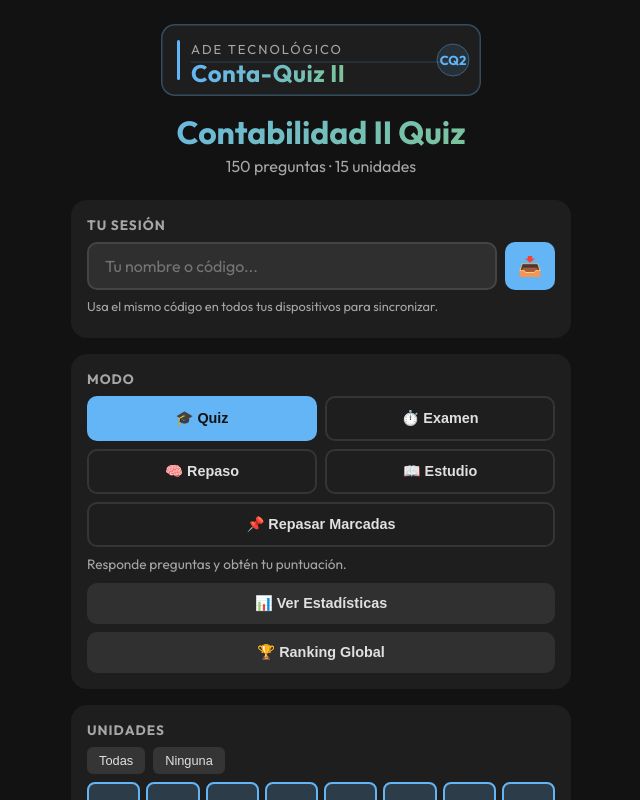
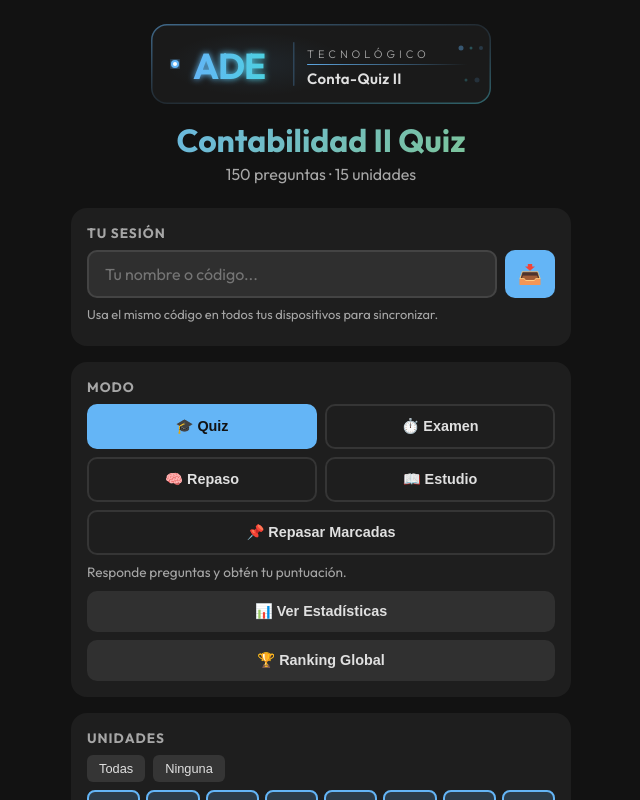
Before and after one commit to carlosHrnndz/quiz-contabilidad-2, a plain HTML site: page index.html in a window 1280 px wide. Shown: the whole page, without its empty margins (319-959 px from the left). Drawn offline with nearby package versions, Linux system fonts and the light colour scheme.

Commit message:
design: premium ADE Tecnológico SVG logo on splash screen
- Glowing 'ADE' in bold blue-to-teal gradient with blur filter
- Vertical divider separating 'ADE' from the right section
- 'TECNOLÓGICO' in light weight with wide letter-spacing
- Fading gradient underline beneath it
- 'Conta-Quiz II' as a clean tagline below
- Decorative floating dots (top-right corner)
- Gradient border on the card (blue top-left to teal bottom-right)
- Soft radial glow behind the wordmark

```diff
--- a/index.html
+++ b/index.html
@@ -26,33 +26,54 @@
     <div id="splash-screen" class="splash-screen">
         <div class="splash-content">
             <div class="splash-logo">
-                <svg width="320" height="72" viewBox="0 0 320 72" fill="none" xmlns="http://www.w3.org/2000/svg"
+                <svg width="340" height="80" viewBox="0 0 340 80" fill="none" xmlns="http://www.w3.org/2000/svg"
                     style="max-width:100%;">
-                    <!-- Background pill -->
-                    <rect width="320" height="72" rx="14" fill="#1E1E1E" />
-                    <rect x="0.75" y="0.75" width="318.5" height="70.5" rx="13.25" stroke="#64B5F6" stroke-width="1.5"
-                        stroke-opacity="0.3" />
-                    <!-- Left accent bar -->
-                    <rect x="16" y="16" width="3" height="40" rx="1.5" fill="#64B5F6" />
-                    <!-- Top line: ADE Tecnológico -->
-                    <text x="30" y="30" font-family="Outfit,Arial,sans-serif" font-weight="400" font-size="13"
-                        fill="#A6A6A6" letter-spacing="2">ADE TECNOLÓGICO</text>
-                    <!-- Divider line -->
-                    <line x1="30" y1="38" x2="290" y2="38" stroke="#64B5F6" stroke-width="0.75" stroke-opacity="0.3" />
-                    <!-- Main title: Conta-Quiz II -->
-                    <text x="30" y="58" font-family="Outfit,Arial,sans-serif" font-weight="800" font-size="24"
-                        fill="url(#logoGrad)" letter-spacing="0.5">Conta-Quiz II</text>
-                    <!-- Right badge -->
-                    <circle cx="292" cy="36" r="16" fill="#64B5F6" fill-opacity="0.12" stroke="#64B5F6" stroke-width="1"
-                        stroke-opacity="0.4" />
-                    <text x="292" y="41" font-family="Outfit,Arial,sans-serif" font-weight="800" font-size="13"
-                        fill="#64B5F6" text-anchor="middle">CQ2</text>
                     <defs>
-                        <linearGradient id="logoGrad" x1="30" y1="58" x2="220" y2="58" gradientUnits="userSpaceOnUse">
+                        <filter id="glow">
+                            <feGaussianBlur stdDeviation="3" result="blur" />
+                            <feMerge>
+                                <feMergeNode in="blur" />
+                                <feMergeNode in="SourceGraphic" />
+                            </feMerge>
+                        </filter>
+                        <linearGradient id="adeGrad" x1="0" y1="0" x2="1" y2="0">
                             <stop offset="0%" stop-color="#64B5F6" />
-                            <stop offset="100%" stop-color="#81C784" />
+                            <stop offset="100%" stop-color="#4DD0E1" />
                         </linearGradient>
+                        <linearGradient id="lineGrad" x1="0" y1="0" x2="1" y2="0">
+                            <stop offset="0%" stop-color="#64B5F6" stop-opacity="0.9" />
+                            <stop offset="70%" stop-color="#64B5F6" stop-opacity="0.3" />
+                            <stop offset="100%" stop-color="#64B5F6" stop-opacity="0" />
+                        </linearGradient>
+                        <linearGradient id="borderGrad" x1="0" y1="0" x2="1" y2="1">
+                            <stop offset="0%" stop-color="#64B5F6" stop-opacity="0.5" />
+                            <stop offset="50%" stop-color="#64B5F6" stop-opacity="0.1" />
+                            <stop offset="100%" stop-color="#4DD0E1" stop-opacity="0.4" />
+                        </linearGradient>
+                        <radialGradient id="glowBg" cx="50%" cy="50%" r="50%">
+                            <stop offset="0%" stop-color="#64B5F6" stop-opacity="0.08" />
+                            <stop offset="100%" stop-color="#64B5F6" stop-opacity="0" />
+                        </radialGradient>
                     </defs>
+                    <rect width="340" height="80" rx="16" fill="#1a1a1a" />
+                    <ellipse cx="105" cy="40" rx="90" ry="32" fill="url(#glowBg)" />
+                    <rect x="0.75" y="0.75" width="338.5" height="78.5" rx="15.25" stroke="url(#borderGrad)"
+                        stroke-width="1.5" />
+                    <circle cx="24" cy="40" r="4" fill="#64B5F6" filter="url(#glow)" />
+                    <circle cx="24" cy="40" r="2" fill="#fff" />
+                    <text x="42" y="55" font-family="Outfit,Arial,sans-serif" font-weight="800" font-size="36"
+                        fill="url(#adeGrad)" filter="url(#glow)" letter-spacing="-1">ADE</text>
+                    <rect x="142" y="18" width="1.5" height="44" rx="0.75" fill="#64B5F6" opacity="0.25" />
+                    <text x="156" y="34" font-family="Outfit,Arial,sans-serif" font-weight="300" font-size="11"
+                        fill="#A6A6A6" letter-spacing="4">TECNOLÓGICO</text>
+                    <rect x="156" y="40" width="160" height="1" rx="0.5" fill="url(#lineGrad)" />
+                    <text x="156" y="60" font-family="Outfit,Arial,sans-serif" font-weight="600" font-size="15"
+                        fill="#E0E0E0" letter-spacing="0.3">Conta-Quiz II</text>
+                    <circle cx="310" cy="24" r="2.5" fill="#64B5F6" opacity="0.4" />
+                    <circle cx="320" cy="24" r="1.5" fill="#4DD0E1" opacity="0.3" />
+                    <circle cx="330" cy="24" r="2" fill="#64B5F6" opacity="0.2" />
+                    <circle cx="315" cy="56" r="1.5" fill="#4DD0E1" opacity="0.25" />
+                    <circle cx="326" cy="56" r="2.5" fill="#64B5F6" opacity="0.15" />
                 </svg>
             </div>
             <h1 class="splash-title">Contabilidad II Quiz</h1>
```
